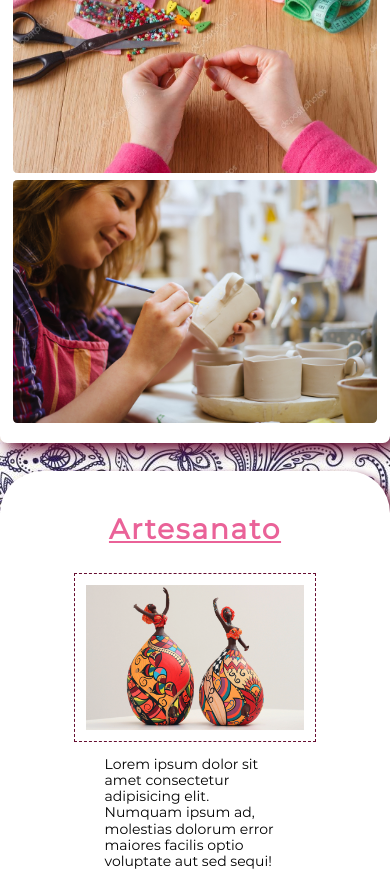
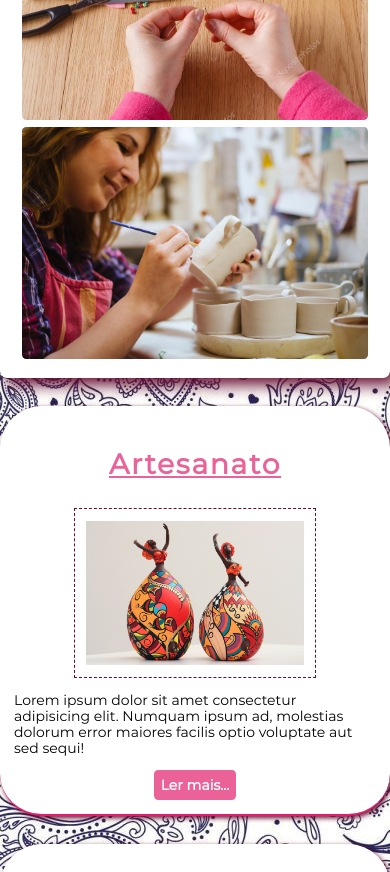
Before and after one commit to luanfonsecap/blog-artesanatos, a plain HTML site: page index.html in a window 390 px wide. Shown: the part 700-1572 px from the top of the page. Drawn offline with Linux system fonts and the light colour scheme.

Commit message:
css responsive postagens

```diff
--- a/css/layout/destaques.scss
+++ b/css/layout/destaques.scss
@@ -44,7 +44,8 @@
   }
 
   .destaques img {
-    width: 100%;
+    width: 95%;
+    align-self: center;
     border-radius: 0.3em;
     margin-bottom: .5em;
   }
@@ -52,25 +53,4 @@
   .destaques div {
     flex-direction: column;
 	}
-
-	.postagens {
-    background-color: transparent!important;
-    box-shadow: none;
-  }
-
-  .postagens article {
-    box-shadow: 5px 5px 10px #660C30;
-    border-top-left-radius:  3em;
-    border-top-right-radius:  3em;
-    margin-bottom: 2em;
-    background-color: white;
-  }
-
-  .postagens article p {
-    width: auto;
-  }
-
-  .postagens article a {
-    padding: .5em;
-  }
 }
--- a/css/layout/navegacao.scss
+++ b/css/layout/navegacao.scss
@@ -74,6 +74,12 @@
     flex-grow: 1;
   }
 
+  .navegacao i {
+    width: 100%;
+    text-align: center;
+    margin: .1em;
+  }
+
   .nav {
     background: #f0f0f0;
     padding: 1em;
--- a/css/layout/postagens.scss
+++ b/css/layout/postagens.scss
@@ -61,3 +61,26 @@
 .especiais img {
 	width: 60%;
 }
+
+@media (max-width: 768px) {
+	.postagens {
+		background-color: transparent!important;
+		box-shadow: none;
+	}
+
+	.postagens article {
+		box-shadow: 2px 2px 5px #660C30;
+		border-top-left-radius:  3em;
+		border-top-right-radius:  3em;
+		margin-bottom: 2em;
+		background-color: white;
+	}
+
+	.postagens article p {
+		width: auto;
+	}
+
+	.postagens article a {
+		padding: .5em;
+	}
+}
--- a/index.html
+++ b/index.html
@@ -35,10 +35,10 @@
       <li><a href="">Contato</a></li>
     </ul>
 
-    <form>
+<!--     <form>
       <input type="text" placeholder="Digite sua pesquisa">
       <i class="material-icons">search</i>
-    </form>
+    </form> -->
   </nav>
 
   <section class="destaques container">
```
Also changed, not shown: css/estilo.css, 1 other file.
